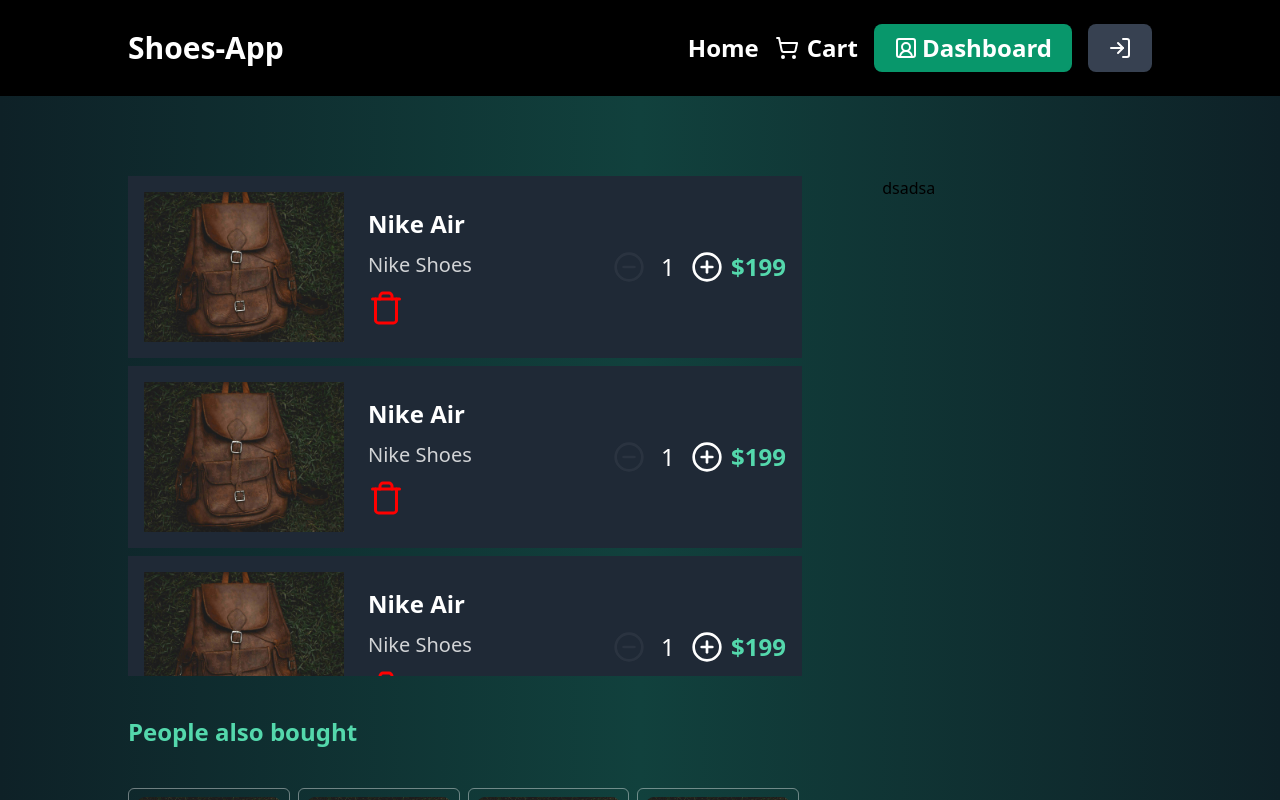
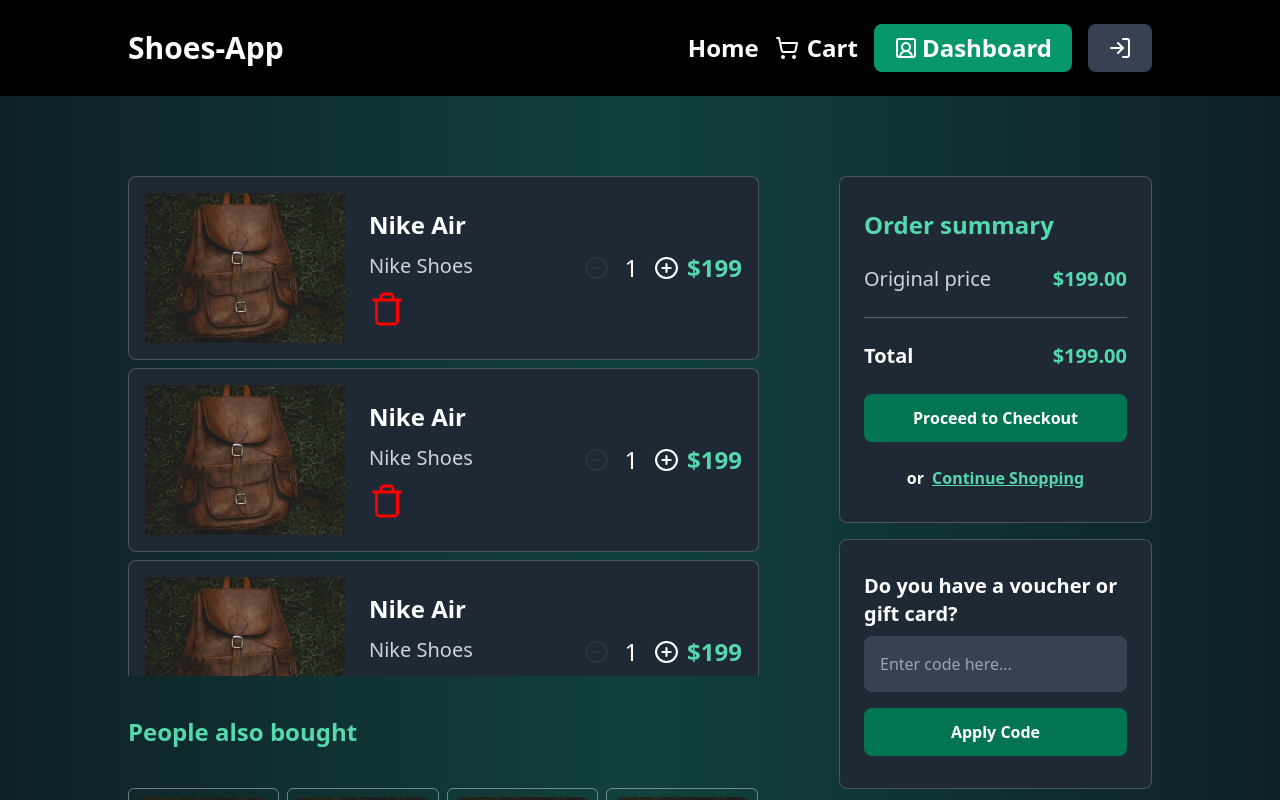
Before and after one commit to Huywb/ShoesApp, a React (Vite) app in the folder client/: page /cart in a window 1280 px wide. Shown: the top 800 px of the page. Built offline with nearby package versions, Linux system fonts and the light colour scheme.

Commit message:
Cart Page update

```diff
--- a/client/src/components/CartItem.jsx
+++ b/client/src/components/CartItem.jsx
@@ -65,7 +65,7 @@
   }
   return (
     <div className='flex flex-col gap-2'>
-      <div className='bg-[#1f2936]  w-full flex text-white p-4 gap-2'>
+      <div className='bg-[#1f2936]  w-full flex text-white p-4 gap-2 border border-opacity-20 border-white rounded-lg'>
           <img src={bags} alt="" className='object-cover min-w-[200px] max-h-[150px]' />
           <div className='flex gap-2  w-full'>
             <div className='flex-[4] flex-col justify-between flex gap-2  p-4'>
--- a/client/src/components/OrderSumary.jsx
+++ b/client/src/components/OrderSumary.jsx
@@ -1,8 +1,29 @@
 import React from 'react'
+import { Link } from 'react-router-dom'
 
 const OrderSumary = () => {
   return (
-    <div>OrderSumary</div>
+    <div className='flex flex-col gap-4 w-full '>
+        <div className='flex flex-col gap-6 w-full bg-[#1f2936] border border-opacity-20 border-white rounded-lg p-6 py-8'>
+            <h1 className='text-primary font-bold text-2xl'>Order summary</h1>
+            <div className='flex justify-between text-white text-xl'>
+              <p className='opacity-80'>Original price</p>
+              <span className='font-semibold text-primary'>$199.00</span>
+            </div>
+            <hr className='w-full opacity-30' />
+            <div className='flex justify-between text-white text-xl font-bold'>
+              <p >Total</p>
+              <span className='text-primary '>$199.00</span>
+            </div>
+            <button className='bg-[#047552] w-full items-center font-bold text-white p-3 rounded-lg '>Proceed to Checkout</button>
+            <p className='flex justify-center gap-2 text-white font-bold'>or <Link to={'/'} className='text-primary underline'>Continue Shopping</Link></p>
+        </div>
+        <div className='flex flex-col gap-2 w-full bg-[#1f2936] border border-opacity-20 border-white rounded-lg p-6 py-8'>
+          <h1 className='text-xl text-white font-bold'>Do you have a voucher or gift card?</h1>
+          <input type="text" placeholder='Enter code here...'  className='p-4 bg-[#374151] rounded-lg text-white'/>
+          <button className='bg-[#047552] w-full items-center font-bold text-white mt-2 p-3 rounded-lg '>Apply Code</button>
+        </div>
+    </div>
   )
 }
 
--- a/client/src/pages/CartPage.jsx
+++ b/client/src/pages/CartPage.jsx
@@ -3,6 +3,7 @@
 import { Link } from "react-router-dom";
 import CartItem from "../components/CartItem";
 import SuggetProduct from "../components/SuggetProduct";
+import OrderSumary from "../components/OrderSumary";
 
 const CartPage = () => {
   const list = [1];
@@ -23,7 +24,7 @@
             <SuggetProduct></SuggetProduct>
           </div>
           <div className="flex-[2] ">
-            dsadsa
+            <OrderSumary></OrderSumary>
           </div>
         </div>
         </div>
```
